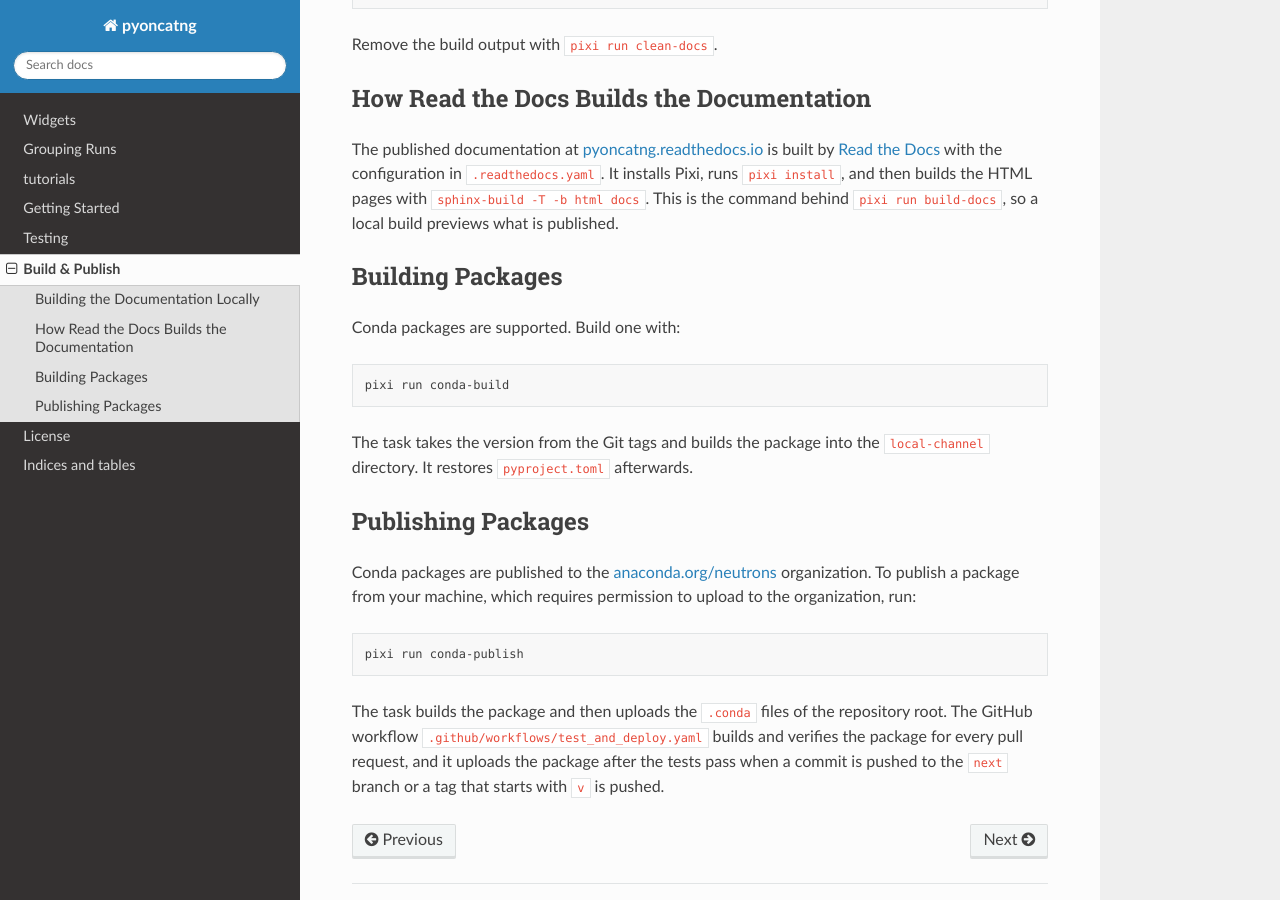
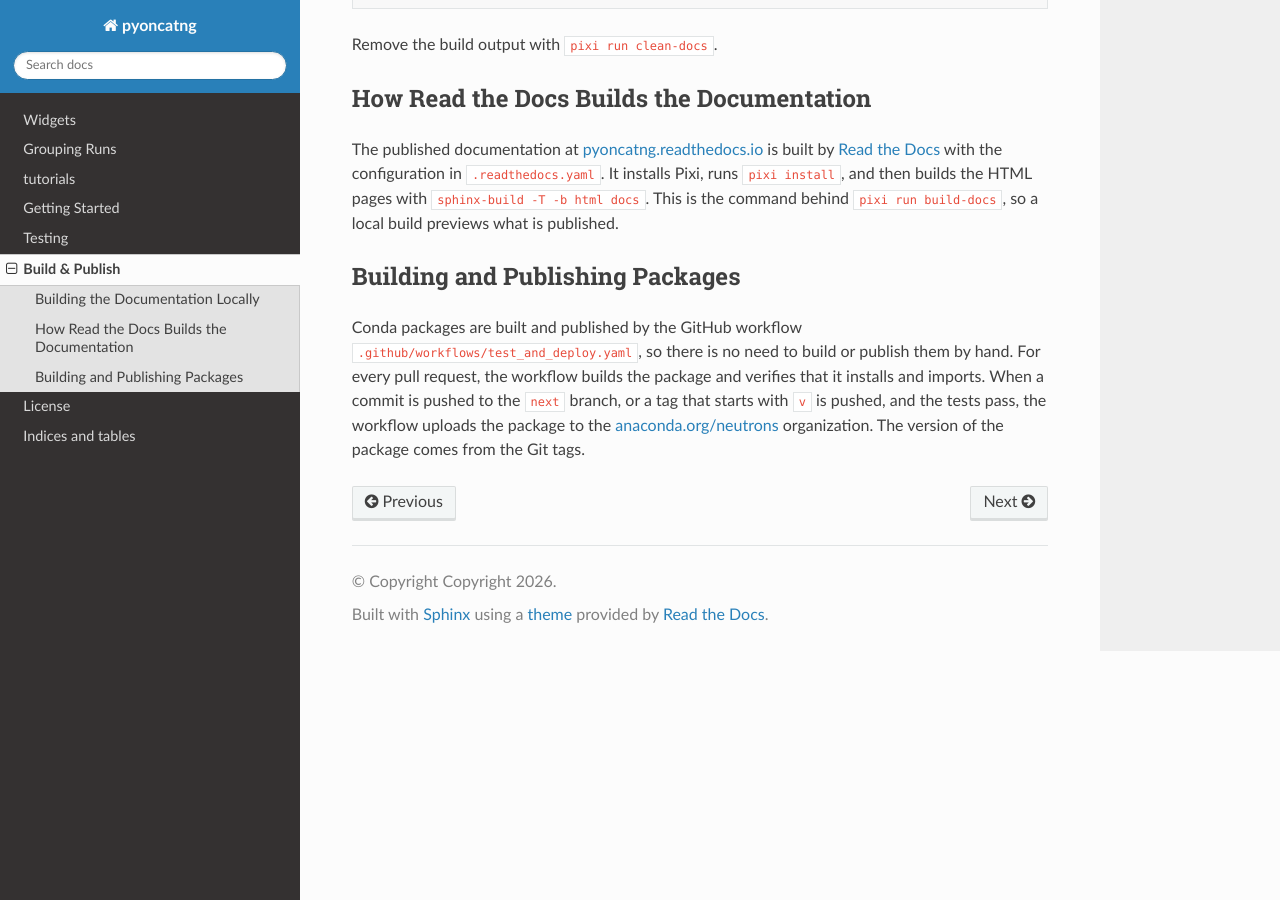
Before and after one commit to neutrons/pyoncatng, a Sphinx documentation site: the page built from docs/build-publish.rst, in a window 1280 px wide and 900 px high, scrolled down 463 px. Built offline with Sphinx 7.4.7 and the Read the Docs theme 3.1.0, drawn with Linux system fonts in a browser that asks for light colours; the version number is read from the project's files by our own code; some of the changed text lies outside the part shown.

Commit message:
Describe the GitHub workflow for building and publishing packages
The Build & Publish page no longer tells users to run conda-build and
conda-publish. The conda-publish task uploads the .conda files of the
repository root, while conda-build writes the package to local-channel, and
only the GitHub workflow copies it. The page now states that the workflow
builds, verifies, and uploads the packages.

Co-Authored-By: Claude Sonnet 5.5 <noreply@anthropic.com>

```diff
--- a/docs/build-publish.rst
+++ b/docs/build-publish.rst
@@ -31,31 +31,14 @@ installs Pixi, runs ``pixi install``, and then builds the HTML pages with
 ``sphinx-build -T -b html docs``. This is the command behind ``pixi run
 build-docs``, so a local build previews what is published.
 
-Building Packages
-=================
+Building and Publishing Packages
+================================
 
-Conda packages are supported. Build one with:
-
-.. code-block:: bash
-
-   pixi run conda-build
-
-The task takes the version from the Git tags and builds the package into the
-``local-channel`` directory. It restores ``pyproject.toml`` afterwards.
-
-Publishing Packages
-===================
-
-Conda packages are published to the `anaconda.org/neutrons
-<https://anaconda.org/neutrons>`_ organization. To publish a package from your
-machine, which requires permission to upload to the organization, run:
-
-.. code-block:: bash
-
-   pixi run conda-publish
-
-The task builds the package and then uploads the ``.conda`` files of the repository
-root. The GitHub workflow
-``.github/workflows/test_and_deploy.yaml`` builds and verifies the package for
-every pull request, and it uploads the package after the tests pass when a commit
-is pushed to the ``next`` branch or a tag that starts with ``v`` is pushed.
+Conda packages are built and published by the GitHub workflow
+``.github/workflows/test_and_deploy.yaml``, so there is no need to build or
+publish them by hand. For every pull request, the workflow builds the package
+and verifies that it installs and imports. When a commit is pushed to the
+``next`` branch, or a tag that starts with ``v`` is pushed, and the tests pass,
+the workflow uploads the package to the `anaconda.org/neutrons
+<https://anaconda.org/neutrons>`_ organization. The version of the package comes
+from the Git tags.
```
Also changed, not shown: other parts of docs/build-publish.rst (+1 -1 lines).
